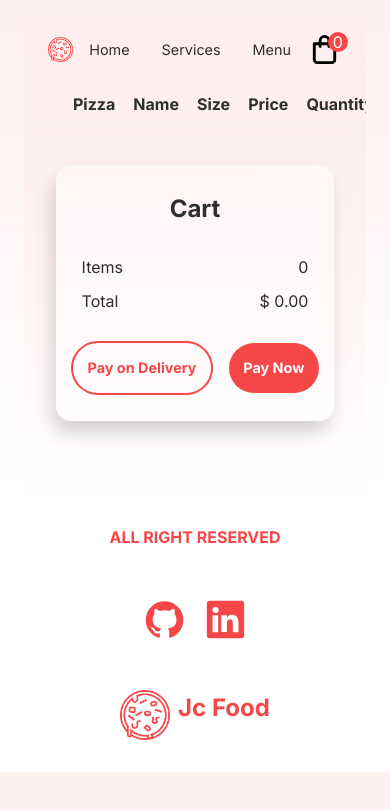
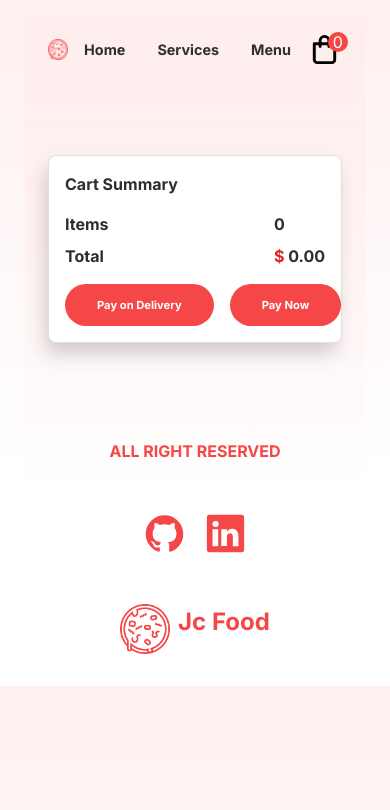
Before and after one commit to jlcarvajal27/pizza-delivery, a Next.js app: page /cart in a window 390 px wide. Shown: the top 810 px of the page. Built offline with nearby package versions, Linux system fonts and the light colour scheme.

Commit message:
cambios al header y otros estilos

```diff
--- /dev/null
+++ b/src/app/cart/cardCart/CartCard.module.css
@@ -0,0 +1,110 @@
+.container {
+  margin-top: 40px;
+  display: flex;
+  flex-direction: column;
+  gap: 1rem;
+}
+
+.details {
+  display: flex;
+  flex-direction: column;
+  gap: 1rem;
+}
+
+.card {
+  display: flex;
+  flex-direction: row;
+  align-items: center;
+  justify-content: space-between;
+  padding: 1rem;
+  border: 1px solid #e0e0e0;
+  border-radius: 8px;
+  background-color: #fff;
+  box-shadow: var(--shadow);
+}
+
+.image {
+  border-radius: 8px;
+}
+
+.info {
+  flex-grow: 1;
+  margin-left: 1rem;
+}
+
+.info h3 {
+  font-weight: bold;
+}
+
+.info p {
+  font-weight: bolder;
+}
+
+.info span {
+  color: black;
+  font-weight: normal;
+}
+
+.delete {
+  font-weight: bold;
+  color: red;
+  cursor: pointer;
+  margin-top: -100px;
+  font-size: 1.2rem;
+}
+
+/* cartsumary */
+
+.cartSummary {
+  margin-top: 2rem;
+  padding: 1rem;
+  border: 1px solid #e0e0e0;
+  border-radius: 8px;
+  background-color: #fff;
+  font-weight: bold;
+  box-shadow: var(--shadow);
+}
+
+.summaryDetails {
+  display: flex;
+  justify-content: space-between;
+  margin-top: 1rem;
+}
+
+.labels,
+.values {
+  display: flex;
+  flex-direction: column;
+  gap: 0.5rem;
+}
+
+.buttons {
+  display: flex;
+  gap: 1rem;
+  margin-top: 1rem;
+  width: max-content;
+}
+
+.button {
+  padding: 1rem 2.5rem;
+  border-radius: 4rem;
+  border: none;
+  color: white;
+  cursor: pointer;
+  font-size: 1.1rem;
+  background-color: var(--themeRed);
+  font-weight: bold;
+}
+
+@media (max-width: 768px) {
+  .info {
+    font-size: 0.7rem;
+  }
+  .delete {
+    margin-top: -80px;
+  }
+  .button {
+    font-size: 0.7rem;
+    padding: 0.8rem 2rem;
+  }
+}
--- /dev/null
+++ b/src/app/cart/cardCart/page.jsx
@@ -0,0 +1,123 @@
+"use client";
+import { useEffect, useState } from "react";
+import { useStore } from "@/app/store/store";
+import css from "../cardCart/CartCard.module.css";
+import Image from "next/image";
+import PaymentModal from "../../components/PaymentModal/PaymentModal";
+import toast from "react-hot-toast";
+
+const CartCard = () => {
+  const cartData = useStore((state) => state.cart);
+  const removePizza = useStore((state) => state.removePizza);
+  const initializeCart = useStore((state) => state.initializeCart);
+  const [payment, setPayment] = useState(null);
+
+  useEffect(() => {
+    initializeCart();
+  }, [initializeCart]);
+
+  const handleRemovePizza = (pizzaId, pizzaSize) => {
+    removePizza(pizzaId, pizzaSize);
+  };
+
+  const total = cartData.pizzas.reduce((a, b) => a + b.quantity * b.price, 0);
+
+  const handleOnDelivery = () => {
+    setPayment(1);
+  };
+
+  const handleOnCheckout = async () => {
+    const response = await fetch("/api/checkout", {
+      method: "POST",
+      body: JSON.stringify(cartData.pizzas),
+      headers: {
+        "Content-Type": "application/json",
+      },
+    });
+    const data = await response.json();
+    if (data.url) {
+      window.location = data.url;
+    } else {
+      toast.error("Something went wrong, please try again.");
+    }
+  };
+
+  const closeModal = () => {
+    setPayment(null);
+  };
+
+  return (
+    <div className={css.container}>
+      <div className={css.details}>
+        {cartData.pizzas.length > 0 &&
+          cartData.pizzas.map((pizza, index) => (
+            <div key={index} className={css.card}>
+              <Image
+                className={css.image}
+                src={pizza.image}
+                height={120}
+                width={120}
+                alt={pizza.name}
+              />
+              <div className={css.info}>
+                <h3>{pizza.name}</h3>
+                <p>
+                  Size:{" "}
+                  <span>
+                    {pizza.size === 0
+                      ? "Small"
+                      : pizza.size === 1
+                      ? "Medium"
+                      : "Large"}
+                  </span>
+                </p>
+                <p>
+                  Price: <span>${pizza.price.toFixed(2)}</span>
+                </p>
+                <p>
+                  Quantity: <span>{pizza.quantity}</span>
+                </p>
+                <p>
+                  Total: $
+                  <span>{(pizza.quantity * pizza.price).toFixed(2)}</span>
+                </p>
+              </div>
+              <button
+                className={css.delete}
+                onClick={() => handleRemovePizza(pizza.id, pizza.size)}
+              >
+                X
+              </button>
+            </div>
+          ))}
+      </div>
+
+      <div className={css.cartSummary}>
+        <span>Cart Summary</span>
+        <div className={css.summaryDetails}>
+          <div className={css.labels}>
+            <span>Items</span>
+            <span>Total</span>
+          </div>
+          <div className={css.values}>
+            <span>{cartData.pizzas.length}</span>
+            <span>
+              <span className="text-red-600">$</span> {total.toFixed(2)}
+            </span>
+          </div>
+        </div>
+        <div className={css.buttons}>
+          <button className={css.button} onClick={handleOnDelivery}>
+            Pay on Delivery
+          </button>
+          <button className={css.button} onClick={handleOnCheckout}>
+            Pay Now
+          </button>
+        </div>
+      </div>
+      <PaymentModal payment={payment} closeModal={closeModal} />
+    </div>
+  );
+};
+
+export default CartCard;
--- a/src/app/cart/page.jsx
+++ b/src/app/cart/page.jsx
@@ -5,6 +5,7 @@ import css from "./Cart.module.css";
 import Image from "next/image";
 import PaymentModal from "../components/PaymentModal/PaymentModal";
 import toast from "react-hot-toast";
+import CartCard from "./cardCart/page";
 
 const Cart = () => {
   const cartData = useStore((state) => state.cart);
@@ -47,6 +48,11 @@ const Cart = () => {
   };
 
   return (
+    <>
+      <div className="block lg:hidden">
+        <CartCard />
+      </div>
+      <div className="hidden lg:block">
         <div className={css.container}>
           <div className={css.details}>
             <table className={css.table}>
@@ -55,7 +61,7 @@ const Cart = () => {
                   <th>Pizza</th>
                   <th>Name</th>
                   <th>Size</th>
-              <th> Price</th>
+                  <th>Price</th>
                   <th>Quantity</th>
                   <th>Total</th>
                   <th></th>
@@ -84,7 +90,7 @@ const Cart = () => {
                       </td>
                       <td>{pizza.price}</td>
                       <td>{pizza.quantity}</td>
-                  <td>{pizza.quantity * pizza.price.toFixed(2)}</td>
+                      <td>{(pizza.quantity * pizza.price).toFixed(2)}</td>
                       <td
                         className={css.delete}
                         onClick={() => handleRemovePizza(pizza.id, pizza.size)}
@@ -98,7 +104,7 @@ const Cart = () => {
           </div>
 
           <div className={css.cart}>
-        <span>Cart</span>
+            <span>Cart Sumary</span>
             <div className={css.CartDetails}>
               <div>
                 <span>Items</span>
@@ -120,6 +126,8 @@ const Cart = () => {
           </div>
           <PaymentModal payment={payment} closeModal={closeModal} />
         </div>
+      </div>
+    </>
   );
 };
 
--- a/src/app/components/header/Header.jsx
+++ b/src/app/components/header/Header.jsx
@@ -23,11 +23,11 @@ const Header = () => {
         </Link>
 
         <li>
-          <a href="#benefits">Services</a>
+          <Link href="/#benefits">Services</Link>
         </li>
 
         <li>
-          <a href="#menu">Menu</a>
+          <Link href="/#menu">Menu</Link>
         </li>
       </ul>
 
--- a/src/app/components/header/Header.module.css
+++ b/src/app/components/header/Header.module.css
@@ -24,6 +24,7 @@
   gap: 2rem;
   justify-content: center;
   z-index: 99;
+  font-weight: bold;
 }
 
 .menu li:hover {
```
Lines whose indentation alone changed are shown as unchanged.
